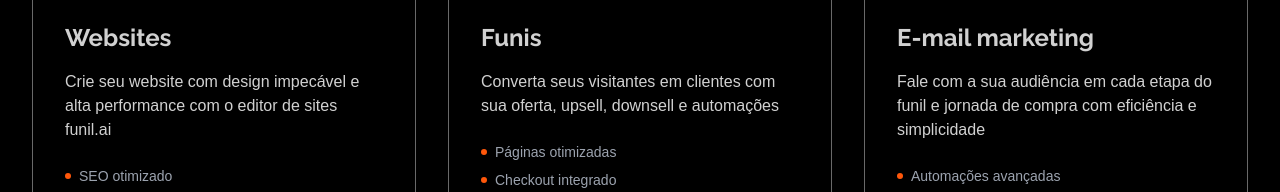
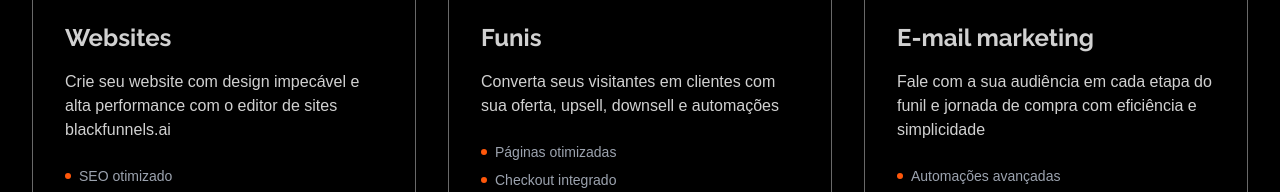
Before and after one commit to Padrim222/blackfunnels, a React (Vite) app: page / in a window 1280 px wide. Shown: the part 1249-1441 px from the top of the page. Built offline with nearby package versions, Linux system fonts and the light colour scheme.

Commit message:
Replace "Funil.ai" references
This commit replaces all instances of "Funil.ai" and "funilai" with "Blackfunnels.ai" throughout the codebase.

```diff
--- a/src/components/Features.tsx
+++ b/src/components/Features.tsx
@@ -1,3 +1,4 @@
+
 import { Mail, Users, BarChart, Layout, Bot, Zap, Globe, Filter, MessageSquare, Network, PenTool, LineChart } from "lucide-react";
 import { TrialButton } from "./TrialButton";
 
@@ -5,7 +6,7 @@ const features = [
   {
     icon: Globe,
     title: "Websites",
-    description: "Crie seu website com design impecável e alta performance com o editor de sites funil.ai",
+    description: "Crie seu website com design impecável e alta performance com o editor de sites blackfunnels.ai",
     benefits: ["SEO otimizado", "Design responsivo", "Alta conversão"]
   },
   {
```
